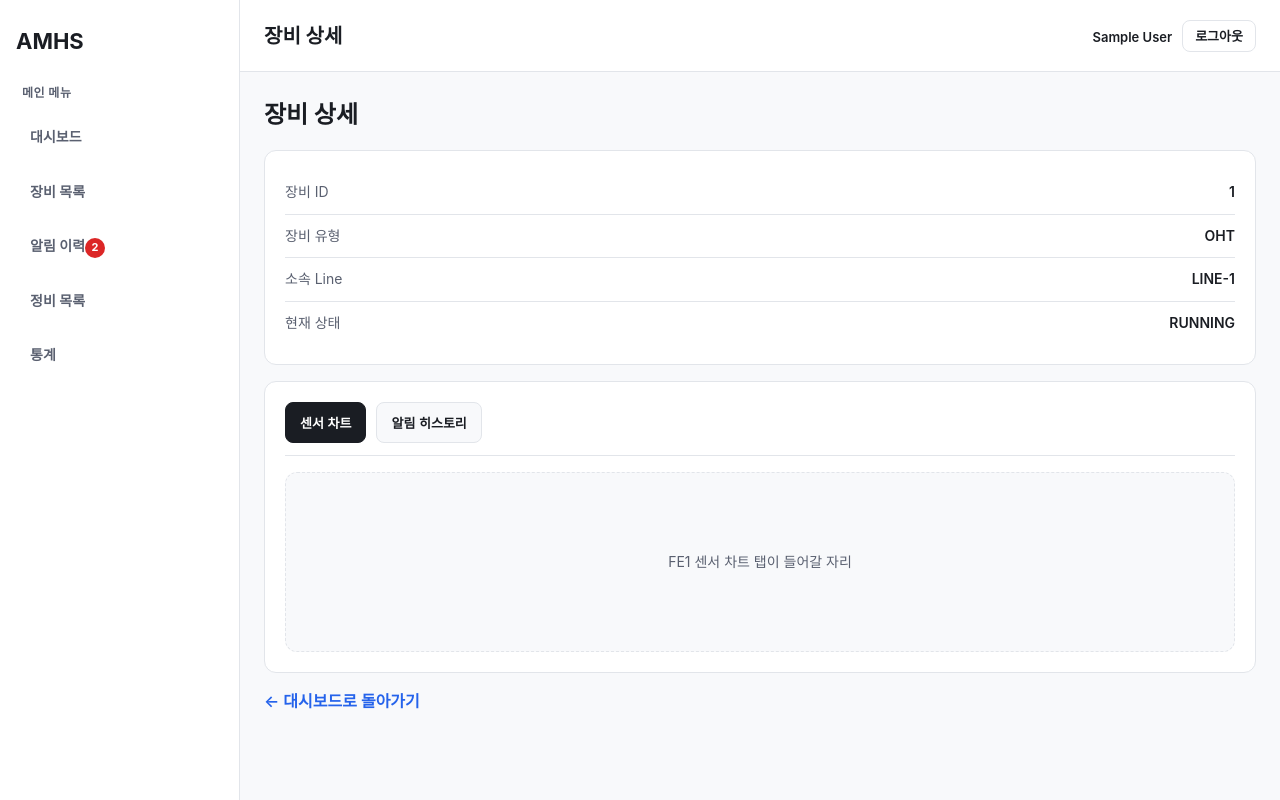
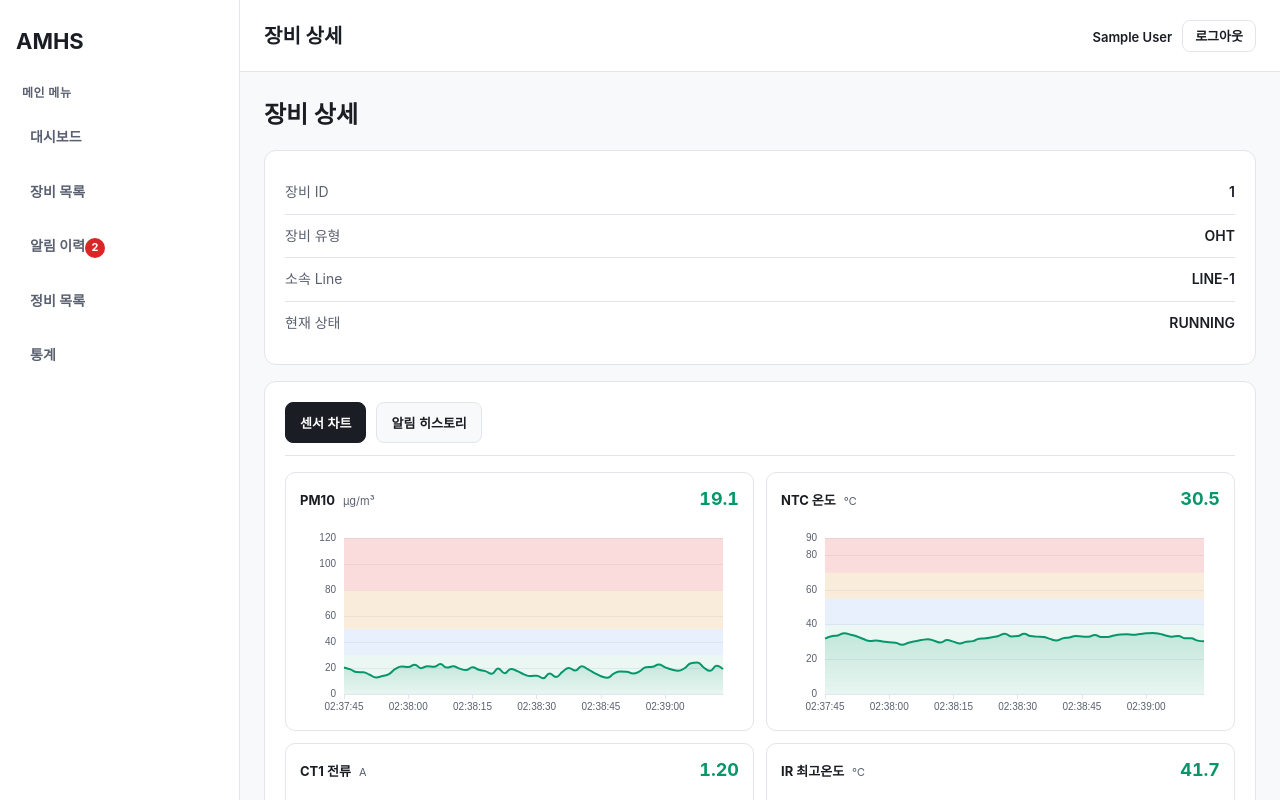
Before and after one commit to SF-KONA/AMHS-frontend, a Vue app: page /dashboard/1 in a window 1280 px wide. Shown: the top 800 px of the page. Built offline with nearby package versions, Linux system fonts and the light colour scheme; sample sign-in values are in the browser's storage.

Commit message:
feat: 장비 상세 센서차트 탭 placeholder를 SensorChartTab으로 교체

```diff
--- a/src/views/equipment/EquipmentDetailView.vue
+++ b/src/views/equipment/EquipmentDetailView.vue
@@ -39,9 +39,10 @@
                 </div>
 
                 <div class="tab-body">
-                    <div v-if="activeTab === 'sensor'" class="placeholder-box">
-                        FE1 센서 차트 탭이 들어갈 자리
-                    </div>
+                    <SensorChartTab
+                        v-if="activeTab === 'sensor'"
+                        :eq-id="route.params.eqId"
+                    />
 
                     <AlertHistoryTab
                         v-else-if="activeTab === 'alert-history'"
@@ -62,6 +63,7 @@ import { ref } from 'vue'
 import { useRoute } from 'vue-router'
 import AppLayout from '../../layouts/AppLayout.vue'
 import AlertHistoryTab from './AlertHistoryTab.vue'
+import SensorChartTab from './SensorChartTab.vue'
 
 const route = useRoute()
 const activeTab = ref('sensor')
```
